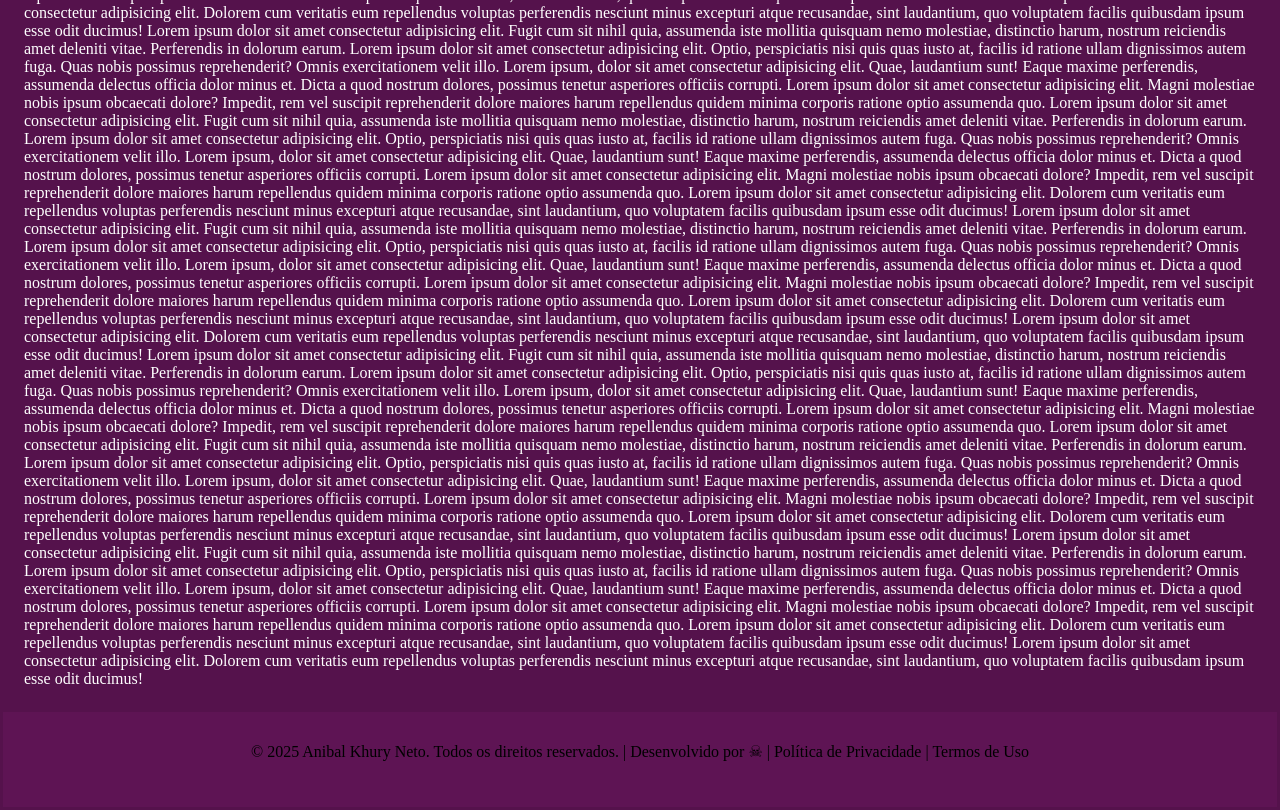
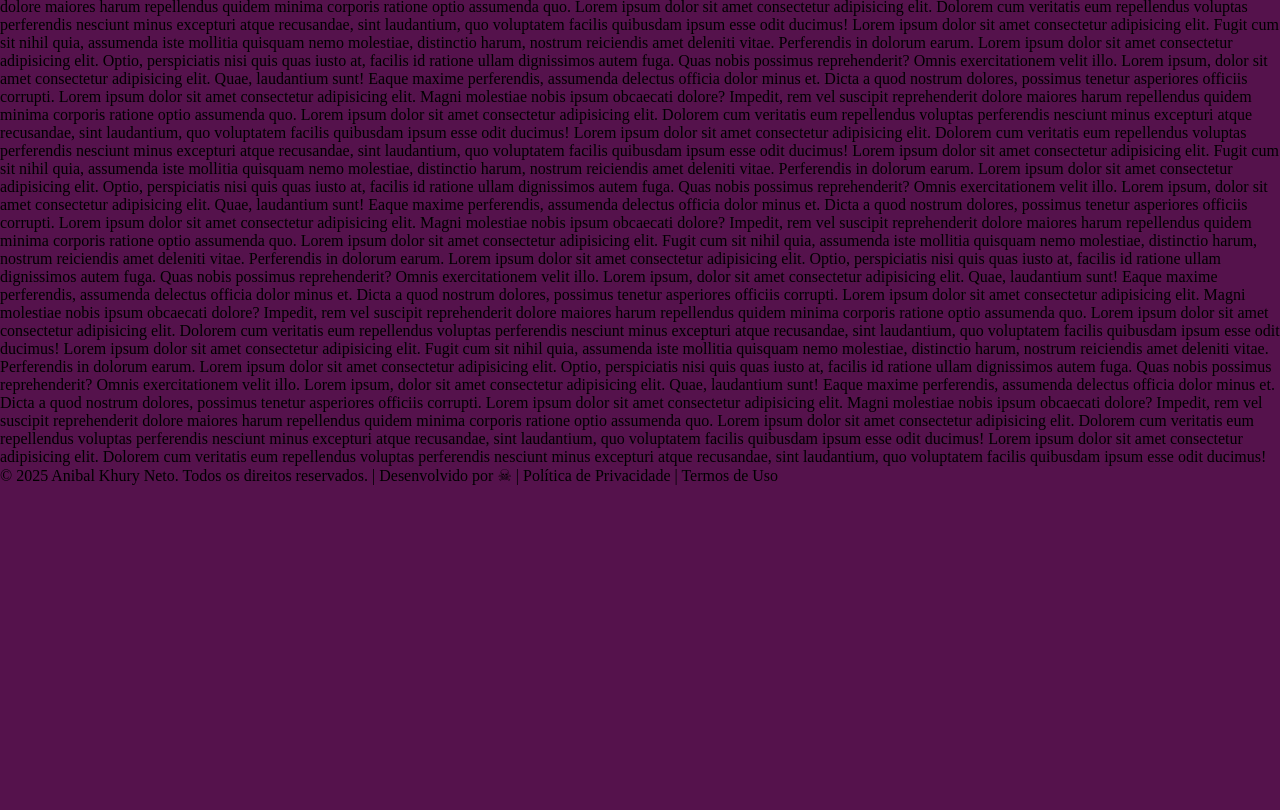
Before and after one commit to llyfox/Formatura3c2025, a plain HTML site: page index.html in a window 1280 px wide. Shown: the part 4278-5088 px from the top of the page. After the commit the page ends 4763 px from the top, so only its background shows below. Drawn offline with Linux system fonts and the light colour scheme.

Commit message:
Update style.css

```diff
--- a/style.css
+++ b/style.css
@@ -111,14 +111,14 @@ nav {
     }
 }
 
-main {
+/*main {
         display: flex;
         color: #fff;
         margin: 3vh;
         flex: 20 1 500px;
-        }
+        }*/
 
-footer {
+/*footer {
             display: flex;
             margin: 3px;
             flex: 1 1 100vw;
@@ -126,4 +126,4 @@ footer {
             padding: 30px;
             justify-content: center;
             background: rgb(94, 20, 84);
-            }
+            }*/
```
